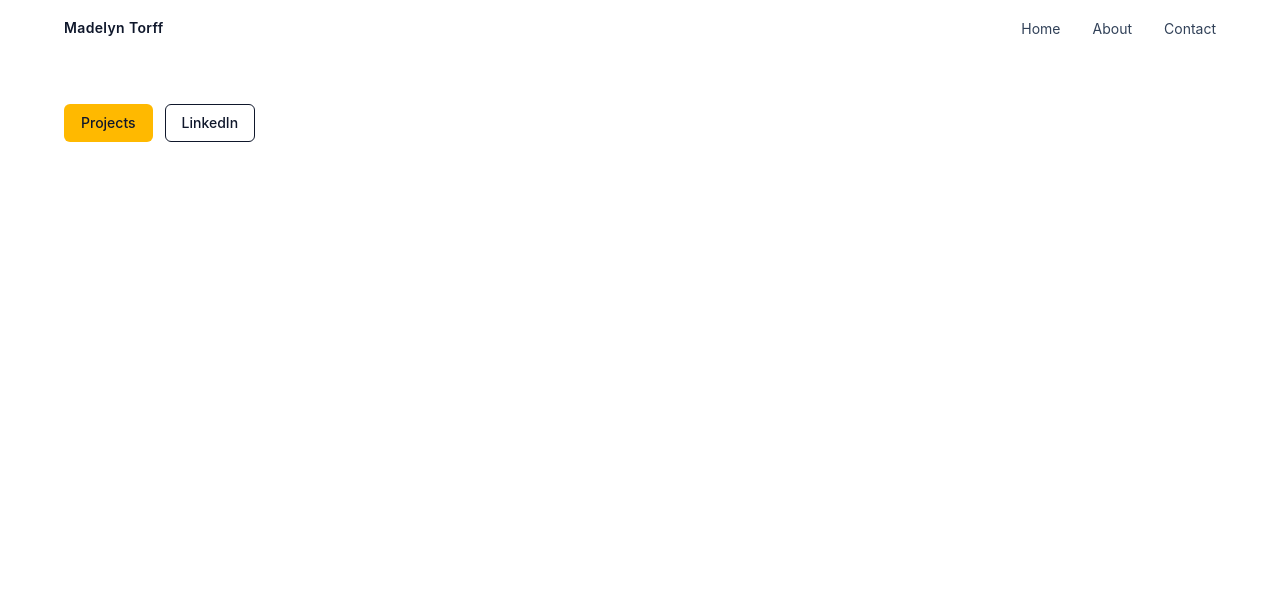
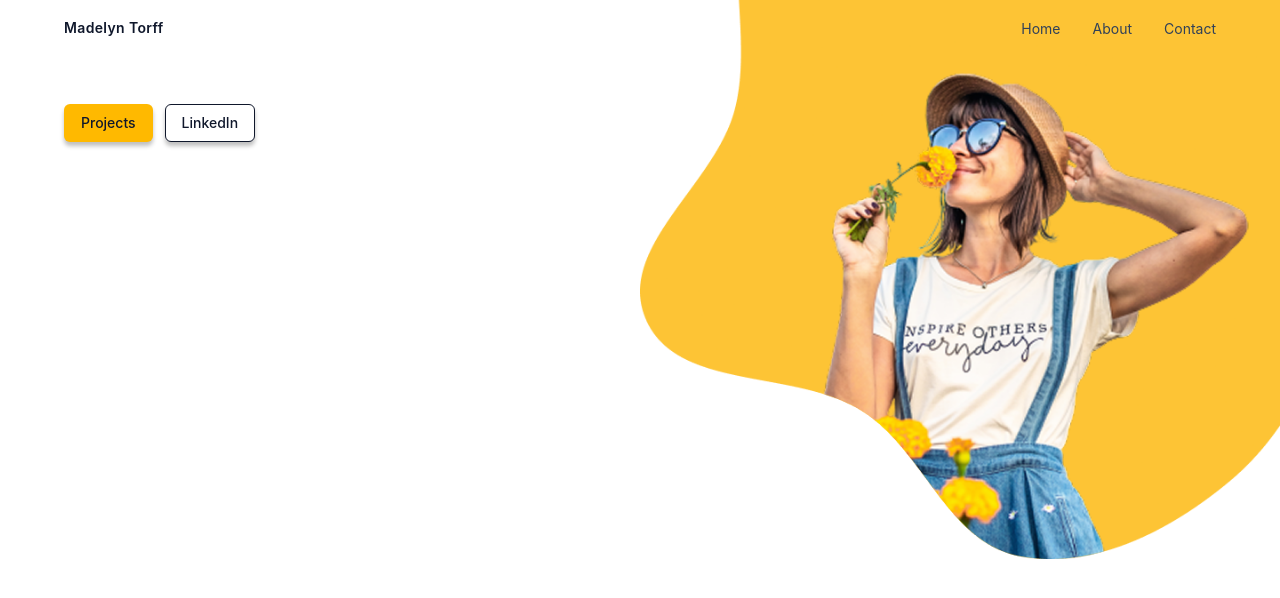
Before and after one commit to ErYors/portfolio, a React app: page / in a window 1280 px wide. Shown: the top 598 px of the page. Built offline with nearby package versions, Linux system fonts and the light colour scheme; the HTML template or start-up script is replaced by a standard one.

Commit message:
add: image meuf avec fond jaune

```diff
--- a/src/App.jsx
+++ b/src/App.jsx
@@ -1,10 +1,34 @@
 import Button from './components/Button'
 import Header from './components/Header'
+import yellowBg from './assets/yellow-bg.png'
+import heroWoman from './assets/hero-woman.png'
 
 function App() {
   return (
-    <div className="min-h-screen bg-white">
+    <div className="relative min-h-screen bg-white">
       <Header />
+
+      <div
+        aria-hidden
+        className="pointer-events-none absolute top-0 right-0 hidden sm:block w-180 max-w-[50%]"
+      >
+        <img src={yellowBg} alt="" className="w-full h-auto" />
+        <div
+          className="absolute inset-0"
+          style={{
+            WebkitMaskImage: `url(${yellowBg})`,
+            maskImage: `url(${yellowBg})`,
+            WebkitMaskSize: '100% 100%',
+            maskSize: '100% 100%',
+            WebkitMaskRepeat: 'no-repeat',
+            maskRepeat: 'no-repeat',
+            WebkitMaskPosition: 'top right',
+            maskPosition: 'top right',
+          }}
+        >
+          <img src={heroWoman} alt="" className="w-full h-auto" />
+        </div>
+      </div>
 
       <main className="max-w-300 mx-auto px-6 py-12">
         <div className="flex gap-3">
--- a/src/components/Button.jsx
+++ b/src/components/Button.jsx
@@ -13,7 +13,7 @@
   ...props
 }) {
   const base =
-    'inline-flex items-center justify-center rounded-md px-4 py-2 text-sm font-medium transition-colors focus:outline-none focus-visible:ring-2 focus-visible:ring-amber-400 focus-visible:ring-offset-2 disabled:opacity-50 disabled:pointer-events-none';
+    'inline-flex items-center justify-center rounded-md px-4 py-2 text-sm font-medium shadow-[0_4px_4px_rgba(0,0,0,0.25)] transition-colors focus:outline-none focus-visible:ring-2 focus-visible:ring-amber-400 focus-visible:ring-offset-2 disabled:opacity-50 disabled:pointer-events-none';
 
   return (
     <Tag className={`${base} ${variants[variant]} ${className}`} {...props}>
--- a/src/components/Header.jsx
+++ b/src/components/Header.jsx
@@ -6,7 +6,7 @@
 
 export default function Header({ name = 'Madelyn Torff' }) {
   return (
-    <header className="w-full bg-white">
+    <header className="relative z-10">
       <div className="max-w-300 mx-auto h-14 px-6 flex items-center justify-between">
         <a href="#" className="text-sm font-semibold text-slate-900 tracking-wide">
           {name}
```
Also changed, not shown: src/assets/hero-woman.png (added), src/assets/yellow-bg.png (added).
